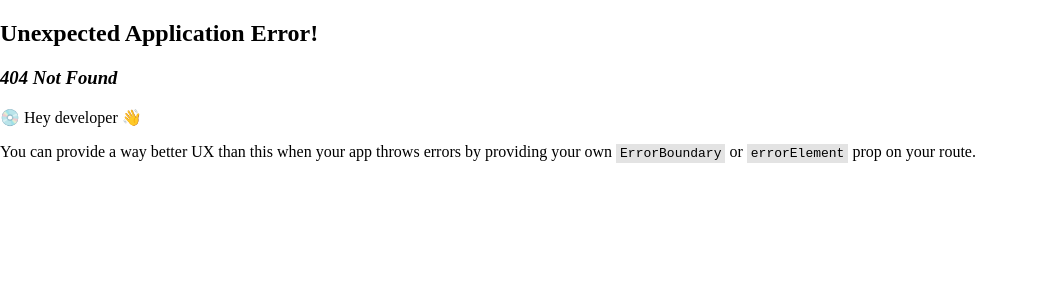
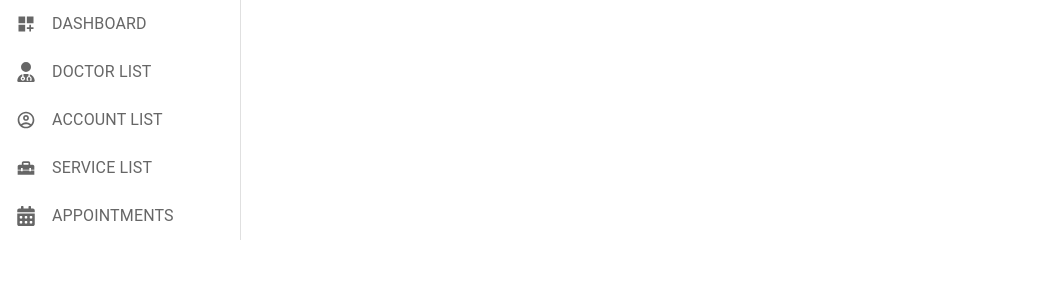
Before and after one commit to CauBeBunCuoi/Skincare-Booking-System, a React (Vite) app in the folder FE/: page /staff in a window 1280 px wide. Before the commit this address had no page. Shown: the top 300 px of the page, without its empty margins (0-1038 px from the left). Built offline with nearby package versions, Linux system fonts and the light colour scheme.

Commit message:
update nav staff

```diff
--- a/FE/src/App.tsx
+++ b/FE/src/App.tsx
@@ -5,6 +5,7 @@ import { Home } from "./pages/Home";
 import DoctorList from "./pages/DoctorList";
 import AboutUs from "./pages/AboutUs";
 import Admin from "./pages/Admin";
+import Staff from "./pages/Staff";
 
 function App() {
   const router = createBrowserRouter([
@@ -27,6 +28,10 @@ function App() {
     {
       path: "/admin",
       element: <Admin />
+    },
+    {
+      path: "/staff",
+      element: <Staff />
     }
   ]);
   return <RouterProvider router={router}></RouterProvider>;
--- a/FE/src/context/AppContext.tsx
+++ b/FE/src/context/AppContext.tsx
@@ -11,9 +11,9 @@ const AppContextProvider = (props) => {
   );
   const [userData, setUserData] = useState(false);
 
-  const getDoctorsData = () => {};
+  const getDoctorsData = () => { };
 
-  const loadUserProfileData = () => {};
+  const loadUserProfileData = () => { };
 
   const value = {
     doctors,
--- /dev/null
+++ b/FE/src/pages/Staff.tsx
@@ -0,0 +1,73 @@
+import React from "react";
+import {
+    AppBar,
+    Toolbar,
+    Typography,
+    Button,
+    Card,
+    CardContent,
+    Avatar,
+    IconButton,
+    Box,
+    Tabs,
+    Tab,
+} from "@mui/material";
+import { FaUserDoctor } from "react-icons/fa6";
+import { MdOutlineAccountCircle } from "react-icons/md";
+import { MdHomeRepairService } from "react-icons/md";
+import { MdDashboardCustomize } from "react-icons/md";
+import { FaCalendarAlt } from "react-icons/fa";
+
+interface TabPanelProps {
+    children?: React.ReactNode;
+    index: number;
+    value: number;
+}
+
+function TabPanel(props: TabPanelProps) {
+    const { children, value, index, ...other } = props;
+
+    return (
+        <div
+            role="tabpanel"
+            hidden={value !== index}
+            id={`vertical-tabpanel-${index}`}
+            aria-labelledby={`vertical-tab-${index}`}
+            {...other}
+        >
+            {value === index && (
+                <Box sx={{ p: 3 }}>
+                    <Typography>{children}</Typography>
+                </Box>
+            )}
+        </div>
+    );
+}
+
+function a11yProps(index: number) {
+    return {
+        id: `vertical-tab-${index}`,
+        "aria-controls": `vertical-tabpanel-${index}`,
+    };
+}
+
+function Staff() {
+    return (
+        <Tabs
+            orientation="vertical"
+            variant="scrollable"
+            // value={value}
+            // onChange={handleChange}
+            aria-label="Vertical tabs example"
+            sx={{ borderRight: 1, borderColor: "divider", width: '240px' }}
+        >
+            <Tab label={<Box sx={{ width: '100%', display: 'flex', alignItems: 'center', justifyContent: 'start' }}><MdDashboardCustomize size={20} /> <Typography sx={{ marginLeft: 2 }}>Dashboard</Typography></Box>} {...a11yProps(0)} />
+            <Tab label={<Box sx={{ width: '100%', display: 'flex', alignItems: 'center', justifyContent: 'start' }}><FaUserDoctor size={20} /> <Typography sx={{ marginLeft: 2 }}>Doctor List</Typography></Box>} {...a11yProps(0)} />
+            <Tab label={<Box sx={{ width: '100%', display: 'flex', alignItems: 'center', justifyContent: 'start' }}><MdOutlineAccountCircle size={20} /> <Typography sx={{ marginLeft: 2 }}>Account List</Typography></Box>} {...a11yProps(1)} />
+            <Tab label={<Box sx={{ width: '100%', display: 'flex', alignItems: 'center', justifyContent: 'start' }}><MdHomeRepairService size={20} /> <Typography sx={{ marginLeft: 2 }}>Service List</Typography></Box>} {...a11yProps(2)} />
+            <Tab label={<Box sx={{ width: '100%', display: 'flex', alignItems: 'center', justifyContent: 'start' }}><FaCalendarAlt size={20} /> <Typography sx={{ marginLeft: 2 }}>Appointments</Typography></Box>} {...a11yProps(2)} />
+        </Tabs>
+    )
+}
+
+export default Staff
```
